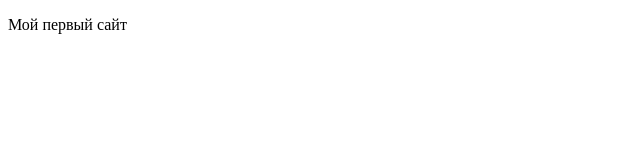
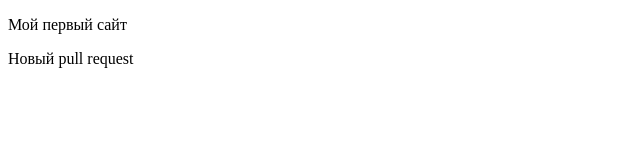
Before and after one commit to WebHeroSchool/vb_rep, a plain HTML site: page index.html in a window 1280 px wide. Shown: the whole page, without its empty margins (0-640 px from the left). Drawn offline with Linux system fonts and the light colour scheme.

Commit message:
HTML урок 4. Изменения index в новой ветке

```diff
--- a/index.html
+++ b/index.html
@@ -11,6 +11,7 @@
 
 <body>
      <p>Мой первый сайт</p>
+     <p>Новый pull request</p>
 </body>
 
 
```
